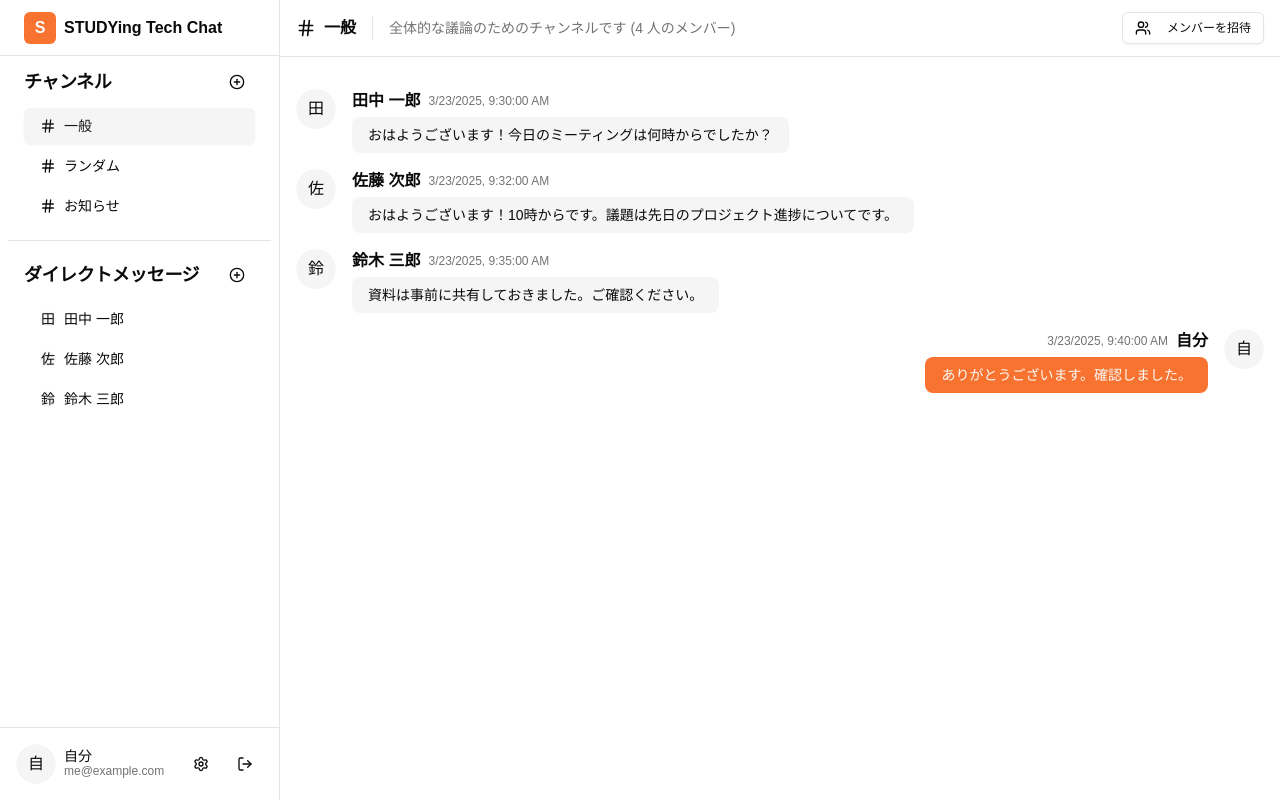
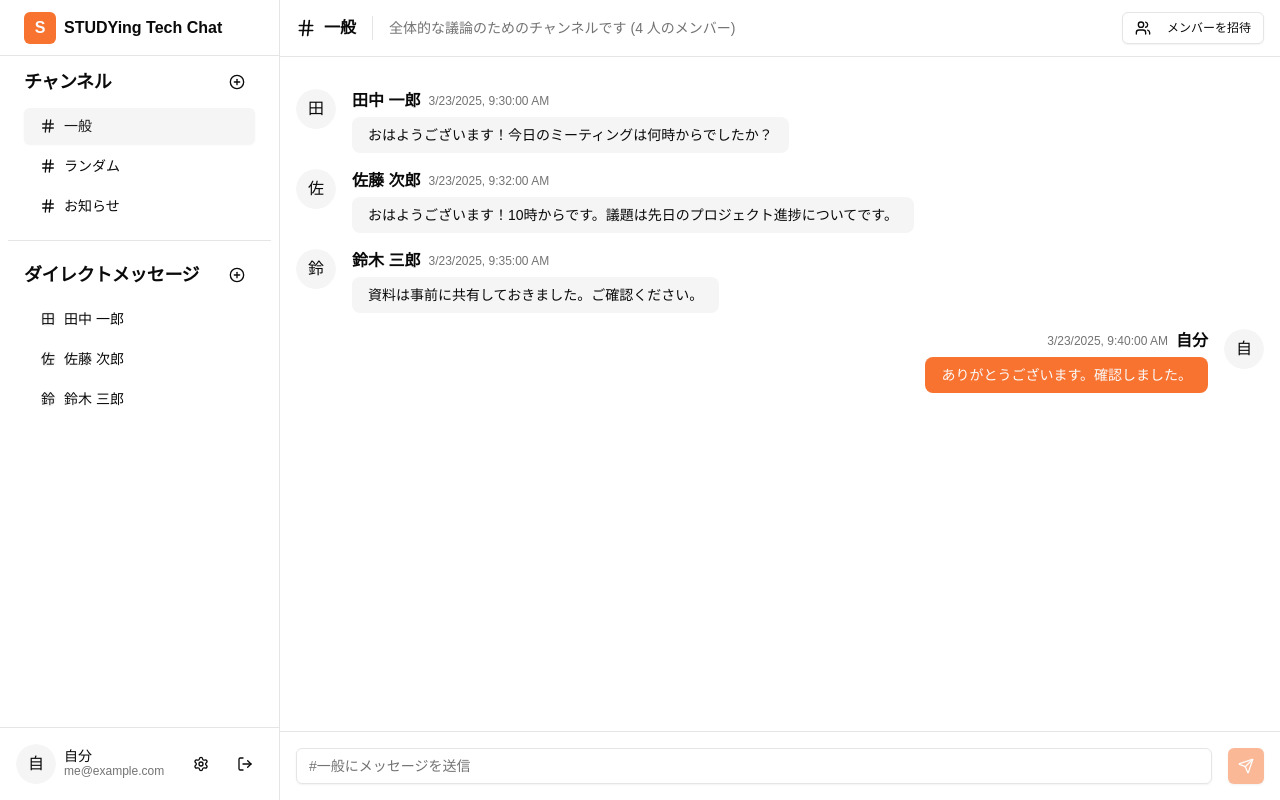
Before and after one commit to Meg624/studying-tech-chat-app, a Next.js app: page /workspace/channel/1 in a window 1280 px wide. Built offline with nearby package versions, Linux system fonts and the light colour scheme.

Commit message:
useStateで、メッセージのcontentを管理

```diff
--- a/src/app/workspace/channel/[channelId]/page.tsx
+++ b/src/app/workspace/channel/[channelId]/page.tsx
@@ -5,10 +5,16 @@ import { useParams, notFound } from 'next/navigation';
 // 自作コンポーネント
 import ChannelHeader from '@/components/channel/channelHeader';
 import MessageView from '@/components/channel/messageView';
+import MessageForm from '@/components/channel/messageForm';
 // データ
-import { getChannel, getChannelMessages, MY_USER_ID } from '@/data/workspace';
-
-
+import {
+  getChannel,
+  getChannelMessages,
+  getDirectMessagePartner,
+  MY_USER_ID,
+} from '@/data/workspace';
+// 型
+import { ChannelType } from '@/types/workspace';
 
 export default function ChannelPage() {
   // URL のパスからチャンネル ID を取得
@@ -19,6 +25,11 @@ export default function ChannelPage() {
   const channel = getChannel(channelIdNumber);
   if (!channel) return notFound();
 
+  const channelDisplayName =
+    channel.channelType === ChannelType.CHANNEL
+      ? `#${channel.name}`
+      : getDirectMessagePartner(channel, MY_USER_ID).name;
+
   return (
     <div className="flex flex-col h-full">
       <ChannelHeader channel={channel} />
@@ -26,6 +37,7 @@ export default function ChannelPage() {
         messages={getChannelMessages(channelIdNumber)}
         myUserId={MY_USER_ID}
       />
+      <MessageForm channelDisplayName={channelDisplayName} />
     </div>
   );
 }
--- /dev/null
+++ b/src/components/channel/messageForm.tsx
@@ -0,0 +1,35 @@
+'use client';
+
+// React
+import { useState } from 'react';
+// アイコン
+import { Send } from 'lucide-react';
+// shadcn/ui
+import { Button } from '@/components/ui/button';
+import { Input } from '@/components/ui/input';
+
+export default function MessageForm({
+  channelDisplayName,
+}: {
+  channelDisplayName: string;
+}) {
+  const [content, setContent] = useState<string>('');
+
+  return (
+    <footer className="border-t bg-background p-4">
+      <form className="flex items-center gap-4">
+        <Input
+          placeholder={`${channelDisplayName}にメッセージを送信`}
+          className="flex-1"
+          value={content}
+          onChange={(e) => setContent(e.target.value)}
+        />
+        {/* disabled 属性で、メッセージが空の場合はボタンを無効化する */}
+        <Button type="submit" size="icon" disabled={!content.trim()}>
+          <Send className="h-5 w-5" />
+          <span className="sr-only">送信</span>
+        </Button>
+      </form>
+    </footer>
+  );
+}
```
